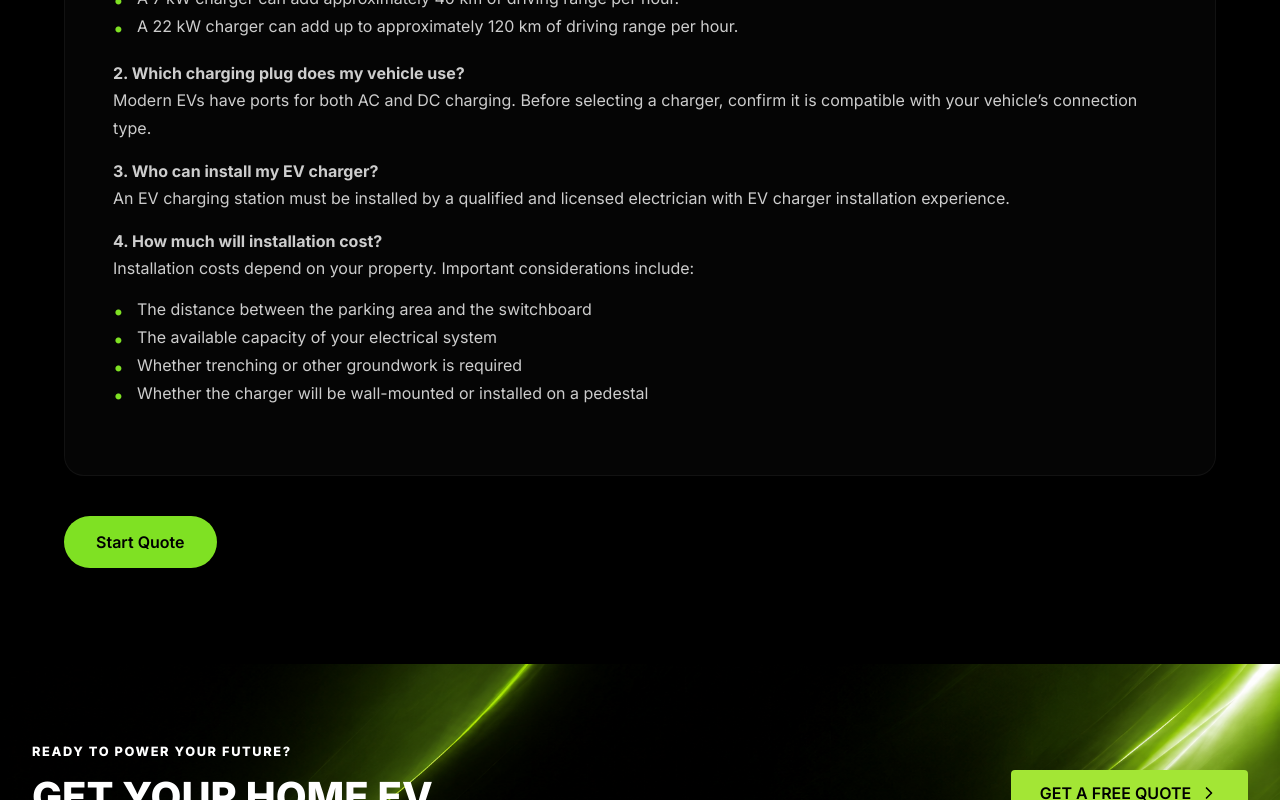
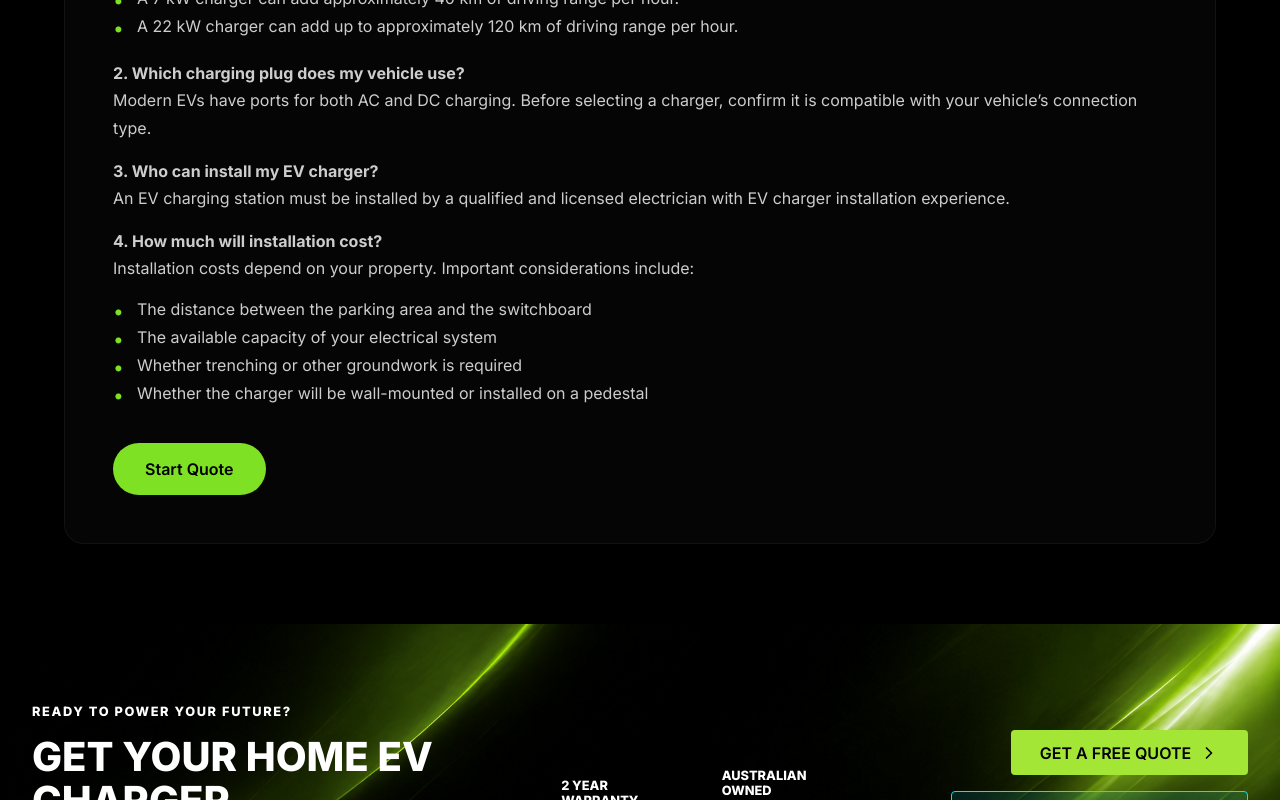
Before and after one commit to carricomfort8-lang/BexaVolt, a Next.js app in the folder frontend/: page /quote in a window 1280 px wide. Shown: the part 847-1647 px from the top of the page. Built offline with nearby package versions, Linux system fonts and the light colour scheme.

Commit message:
Fix Start Quote button alignment inside guide card with bottom spacing

```diff
--- a/frontend/src/app/quote/page.module.css
+++ b/frontend/src/app/quote/page.module.css
@@ -76,6 +76,7 @@
   border: 1px solid rgba(255, 255, 255, 0.05);
   border-radius: 20px;
   padding: 3rem;
+  margin-bottom: 5rem;
 }
 
 .guideContent h2 {
@@ -358,8 +359,12 @@
   gap: 1rem;
   margin-top: 2.5rem;
   margin-bottom: 4rem;
-  padding-bottom: 2rem;
   justify-content: flex-start;
+}
+
+.guideContent .actionButtons {
+  margin-bottom: 0;
+  padding-bottom: 0;
 }
 
 .spaceBetween {
@@ -410,6 +415,10 @@
 }
 
 @media (max-width: 768px) {
+  .guideContent {
+    padding: 2rem 1.25rem;
+    margin-bottom: 3rem;
+  }
   .formGrid, .cardsGrid {
     grid-template-columns: 1fr;
   }
--- a/frontend/src/app/quote/page.tsx
+++ b/frontend/src/app/quote/page.tsx
@@ -174,7 +174,6 @@ function QuoteWizard() {
 
         {/* Step 1: Guide */}
         {step === 1 && (
-          <div>
           <div className={styles.guideContent}>
             <h2>Get an EV Charger and Installation Quote</h2>
             <p>Get a clear estimate for your home EV charger installation with BexaVolt’s quick and easy online estimator. Whether you need a high-quality standard charging station or an advanced optimised solution, our nationwide service makes EV charging accessible to homes across Australia.</p>
@@ -206,7 +205,6 @@ function QuoteWizard() {
               <li>Whether trenching or other groundwork is required</li>
               <li>Whether the charger will be wall-mounted or installed on a pedestal</li>
             </ul>
-            </div>
 
             <div className={styles.actionButtons}>
               <button onClick={handleNext} className={styles.btnPrimary}>Start Quote</button>
```
Lines whose indentation alone changed are shown as unchanged.
